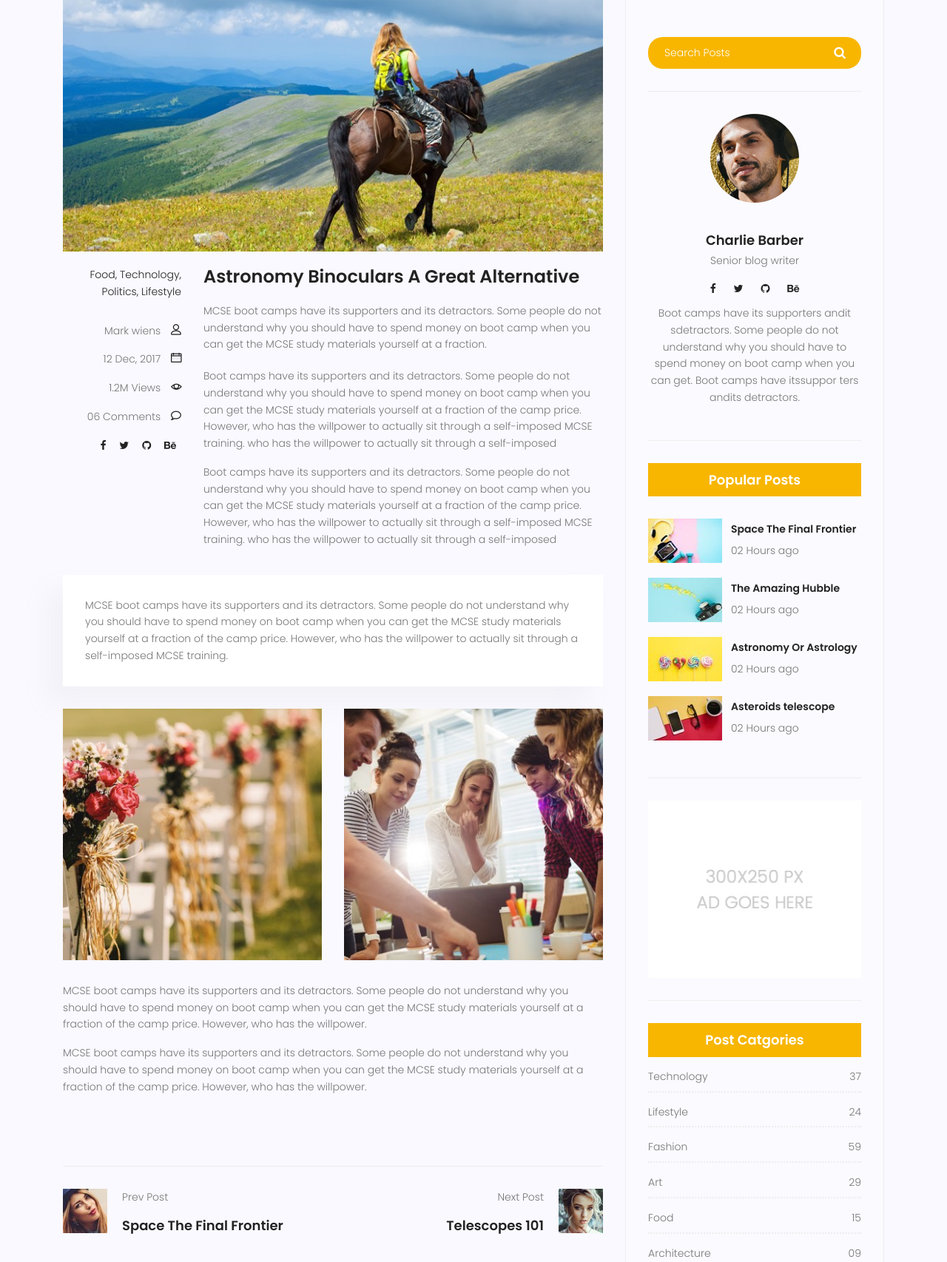
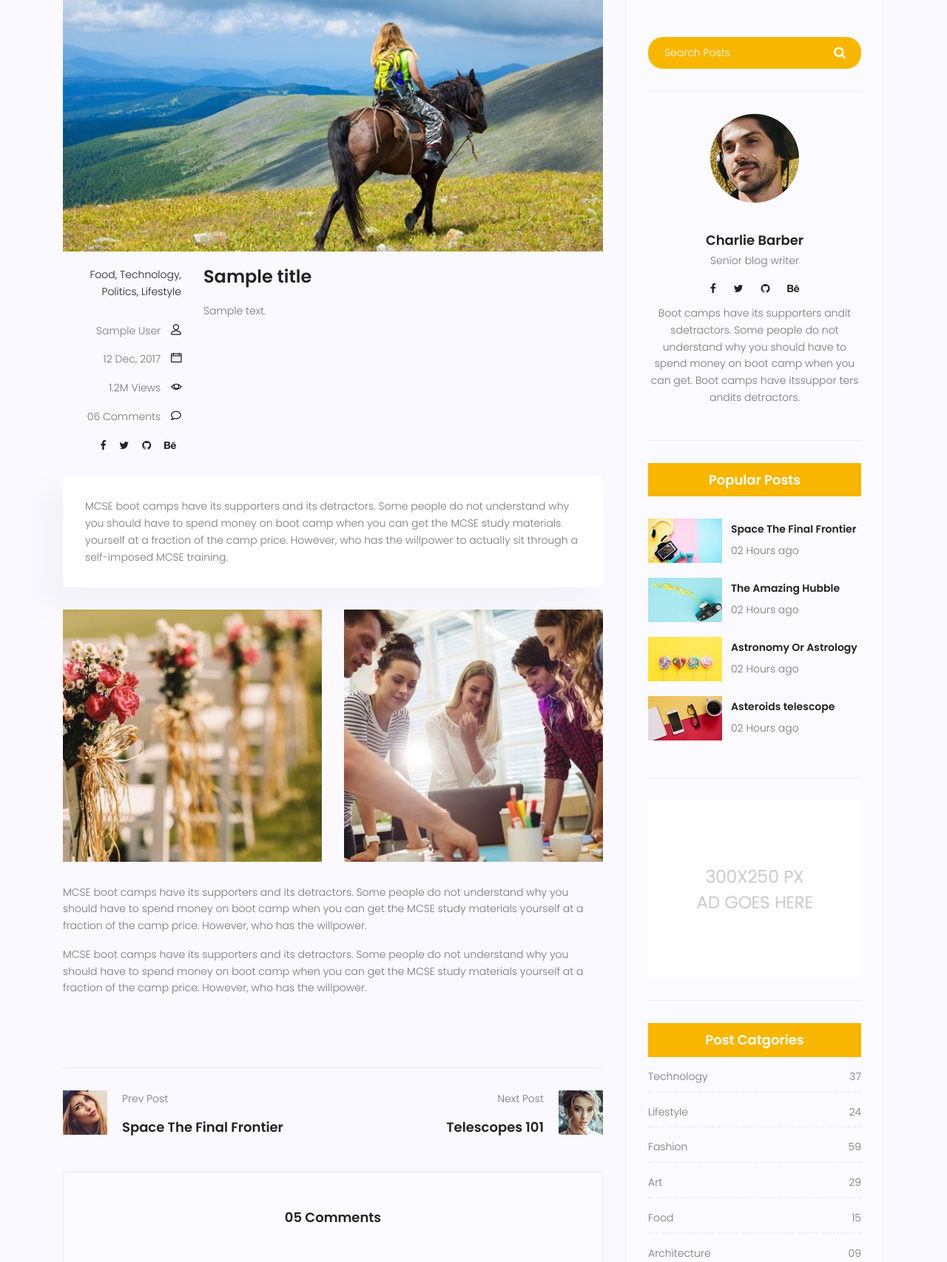
Before and after one commit to somayehhosseinbeig/webprogramming, a Django app: template templates/blog/blog-single.html in a window 1280 px wide. Shown: the part 421-2127 px from the top of the page at 74% size. Run offline with Django 5.2, Linux system fonts and the light colour scheme; the template is opened without the code that fills it: most values are stand-ins (such as "Sample title", 1, 10 or a date in 2020); some libraries are stand-ins or nearby versions.

```diff
--- a/blog/views.py
+++ b/blog/views.py
@@ -5,4 +5,5 @@ def blog_view(request):
      return render(request,'blog/blog-home.html')
 
 def blog_single(request):
-     return render(request,'blog/blog-single.html')
+     context = {'title':'bitcoin crashed again!', 'content': 'bitcoin was flying but now grounded as always', 'author':'somayehhosseinbeig'}
+     return render(request,'blog/blog-single.html', context)
--- a/templates/blog/blog-single.html
+++ b/templates/blog/blog-single.html
@@ -12,7 +12,9 @@
 				<h1 class="text-white">
 					Blog Details Page
 				</h1>
-							<p class="text-white link-nav"><a href="index.html">Home </a>  <span class="lnr lnr-arrow-right"></span><a href="blog-home.html">Blog </a> <span class="lnr lnr-arrow-right"></span> <a href="blog-single.html"> Blog Details Page</a></p>
+				<p class="text-white link-nav"><a href="{% url 'blog:index' %}">Home </a> <span
+						class="lnr lnr-arrow-right"></span><a href="{% url 'blog:index' %}">Blog </a> <span
+						class="lnr lnr-arrow-right"></span> <a href="{% url 'blog:single' %}"> Blog Details Page</a></p>
 			</div>
 		</div>
 	</div>
@@ -27,7 +29,7 @@
 				<div class="single-post row">
 					<div class="col-lg-12">
 						<div class="feature-img">
-										<img class="img-fluid" src="img/blog/feature-img1.jpg" alt="">
+							<img class="img-fluid" src="{% static 'img/blog/feature-img1.jpg' %}" alt="">
 						</div>
 					</div>
 					<div class="col-lg-3  col-md-3 meta-details">
@@ -38,10 +40,14 @@
 							<li><a href="#">Lifestyle</a></li>
 						</ul>
 						<div class="user-details row">
-										<p class="user-name col-lg-12 col-md-12 col-6"><a href="#">Mark wiens</a> <span class="lnr lnr-user"></span></p>
-										<p class="date col-lg-12 col-md-12 col-6"><a href="#">12 Dec, 2017</a> <span class="lnr lnr-calendar-full"></span></p>
-										<p class="view col-lg-12 col-md-12 col-6"><a href="#">1.2M Views</a> <span class="lnr lnr-eye"></span></p>
-										<p class="comments col-lg-12 col-md-12 col-6"><a href="#">06 Comments</a> <span class="lnr lnr-bubble"></span></p>
+							<p class="user-name col-lg-12 col-md-12 col-6"><a href="#">{{author}}</a> <span
+									class="lnr lnr-user"></span></p>
+							<p class="date col-lg-12 col-md-12 col-6"><a href="#">12 Dec, 2017</a> <span
+									class="lnr lnr-calendar-full"></span></p>
+							<p class="view col-lg-12 col-md-12 col-6"><a href="#">1.2M Views</a> <span
+									class="lnr lnr-eye"></span></p>
+							<p class="comments col-lg-12 col-md-12 col-6"><a href="#">06 Comments</a> <span
+									class="lnr lnr-bubble"></span></p>
 							<ul class="social-links col-lg-12 col-md-12 col-6">
 								<li><a href="#"><i class="fa fa-facebook"></i></a></li>
 								<li><a href="#"><i class="fa fa-twitter"></i></a></li>
@@ -51,34 +57,37 @@
 						</div>
 					</div>
 					<div class="col-lg-9 col-md-9">
-									<h3 class="mt-20 mb-20">Astronomy Binoculars A Great Alternative</h3>
-									<p class="excert">
-										MCSE boot camps have its supporters and its detractors. Some people do not understand why you should have to spend money on boot camp when you can get the MCSE study materials yourself at a fraction.
-									</p>
+						<h3 class="mt-20 mb-20">{{title}}</h3>
 						<p>
-										Boot camps have its supporters and its detractors. Some people do not understand why you should have to spend money on boot camp when you can get the MCSE study materials yourself at a fraction of the camp price. However, who has the willpower to actually sit through a self-imposed MCSE training. who has the willpower to actually sit through a self-imposed
-									</p>
-									<p>
-										Boot camps have its supporters and its detractors. Some people do not understand why you should have to spend money on boot camp when you can get the MCSE study materials yourself at a fraction of the camp price. However, who has the willpower to actually sit through a self-imposed MCSE training. who has the willpower to actually sit through a self-imposed
+							{{content}}
 						</p>
 					</div>
 					<div class="col-lg-12">
 						<div class="quotes">
-										MCSE boot camps have its supporters and its detractors. Some people do not understand why you should have to spend money on boot camp when you can get the MCSE study materials yourself at a fraction of the camp price. However, who has the willpower to actually sit through a self-imposed MCSE training.
+							MCSE boot camps have its supporters and its detractors. Some people do not understand why
+							you should have to spend money on boot camp when you can get the MCSE study materials
+							yourself at a fraction of the camp price. However, who has the willpower to actually sit
+							through a self-imposed MCSE training.
 						</div>
 						<div class="row mt-30 mb-30">
 							<div class="col-6">
-											<img class="img-fluid" src="img/blog/post-img1.jpg" alt="">
+								<img class="img-fluid" src="{% static 'img/blog/post-img1.jpg' %}" alt="">
 							</div>
 							<div class="col-6">
-											<img class="img-fluid" src="img/blog/post-img2.jpg" alt="">
+								<img class="img-fluid" src="{% static 'img/blog/post-img2.jpg' %}" alt="">
 							</div>
 							<div class="col-lg-12 mt-30">
 								<p>
-												MCSE boot camps have its supporters and its detractors. Some people do not understand why you should have to spend money on boot camp when you can get the MCSE study materials yourself at a fraction of the camp price. However, who has the willpower.
+									MCSE boot camps have its supporters and its detractors. Some people do not
+									understand why you should have to spend money on boot camp when you can get the MCSE
+									study materials yourself at a fraction of the camp price. However, who has the
+									willpower.
 								</p>
 								<p>
-												MCSE boot camps have its supporters and its detractors. Some people do not understand why you should have to spend money on boot camp when you can get the MCSE study materials yourself at a fraction of the camp price. However, who has the willpower.
+									MCSE boot camps have its supporters and its detractors. Some people do not
+									understand why you should have to spend money on boot camp when you can get the MCSE
+									study materials yourself at a fraction of the camp price. However, who has the
+									willpower.
 								</p>
 							</div>
 						</div>
@@ -86,28 +95,34 @@
 				</div>
 				<div class="navigation-area">
 					<div class="row">
-									<div class="col-lg-6 col-md-6 col-12 nav-left flex-row d-flex justify-content-start align-items-center">
+						<div
+							class="col-lg-6 col-md-6 col-12 nav-left flex-row d-flex justify-content-start align-items-center">
 							<div class="thumb">
-											<a href="#"><img class="img-fluid" src="img/blog/prev.jpg" alt=""></a>
+								<a href="#"><img class="img-fluid" src="{% static 'img/blog/prev.jpg' %}" alt=""></a>
 							</div>
 							<div class="arrow">
 								<a href="#"><span class="lnr text-white lnr-arrow-left"></span></a>
 							</div>
 							<div class="detials">
 								<p>Prev Post</p>
-											<a href="#"><h4>Space The Final Frontier</h4></a>
+								<a href="#">
+									<h4>Space The Final Frontier</h4>
+								</a>
 							</div>
 						</div>
-									<div class="col-lg-6 col-md-6 col-12 nav-right flex-row d-flex justify-content-end align-items-center">
+						<div
+							class="col-lg-6 col-md-6 col-12 nav-right flex-row d-flex justify-content-end align-items-center">
 							<div class="detials">
 								<p>Next Post</p>
-											<a href="#"><h4>Telescopes 101</h4></a>
+								<a href="#">
+									<h4>Telescopes 101</h4>
+								</a>
 							</div>
 							<div class="arrow">
 								<a href="#"><span class="lnr text-white lnr-arrow-right"></span></a>
 							</div>
 							<div class="thumb">
-											<a href="#"><img class="img-fluid" src="img/blog/next.jpg" alt=""></a>
+								<a href="#"><img class="img-fluid" src="{% static 'img/blog/next.jpg' %}" alt=""></a>
 							</div>
 						</div>
 					</div>
@@ -118,7 +133,7 @@
 						<div class="single-comment justify-content-between d-flex">
 							<div class="user justify-content-between d-flex">
 								<div class="thumb">
-                                                <img src="img/blog/c1.jpg" alt="">
+									<img src="{% static 'img/blog/c1.jpg' %}" alt="">
 								</div>
 								<div class="desc">
 									<h5><a href="#">Emilly Blunt</a></h5>
@@ -137,7 +152,7 @@
 						<div class="single-comment justify-content-between d-flex">
 							<div class="user justify-content-between d-flex">
 								<div class="thumb">
-                                                <img src="img/blog/c2.jpg" alt="">
+									<img src="{% static 'img/blog/c2.jpg' %}" alt="">
 								</div>
 								<div class="desc">
 									<h5><a href="#">Elsie Cunningham</a></h5>
@@ -156,7 +171,7 @@
 						<div class="single-comment justify-content-between d-flex">
 							<div class="user justify-content-between d-flex">
 								<div class="thumb">
-                                                <img src="img/blog/c3.jpg" alt="">
+									<img src="{% static 'img/blog/c3.jpg' %}" alt="">
 								</div>
 								<div class="desc">
 									<h5><a href="#">Annie Stephens</a></h5>
@@ -175,7 +190,7 @@
 						<div class="single-comment justify-content-between d-flex">
 							<div class="user justify-content-between d-flex">
 								<div class="thumb">
-                                                <img src="img/blog/c4.jpg" alt="">
+									<img src="{% static 'img/blog/c4.jpg' %}" alt="">
 								</div>
 								<div class="desc">
 									<h5><a href="#">Maria Luna</a></h5>
@@ -194,7 +209,7 @@
 						<div class="single-comment justify-content-between d-flex">
 							<div class="user justify-content-between d-flex">
 								<div class="thumb">
-                                                <img src="img/blog/c5.jpg" alt="">
+									<img src="{% static 'img/blog/c5.jpg' %}" alt="">
 								</div>
 								<div class="desc">
 									<h5><a href="#">Ina Hayes</a></h5>
@@ -215,17 +230,22 @@
 					<form>
 						<div class="form-group form-inline">
 							<div class="form-group col-lg-6 col-md-12 name">
-									    <input type="text" class="form-control" id="name" placeholder="Enter Name" onfocus="this.placeholder = ''" onblur="this.placeholder = 'Enter Name'">
+								<input type="text" class="form-control" id="name" placeholder="Enter Name"
+									onfocus="this.placeholder = ''" onblur="this.placeholder = 'Enter Name'">
 							</div>
 							<div class="form-group col-lg-6 col-md-12 email">
-									    <input type="email" class="form-control" id="email" placeholder="Enter email address" onfocus="this.placeholder = ''" onblur="this.placeholder = 'Enter email address'">
+								<input type="email" class="form-control" id="email" placeholder="Enter email address"
+									onfocus="this.placeholder = ''" onblur="this.placeholder = 'Enter email address'">
 							</div>
 						</div>
 						<div class="form-group">
-										<input type="text" class="form-control" id="subject" placeholder="Subject" onfocus="this.placeholder = ''" onblur="this.placeholder = 'Subject'">
+							<input type="text" class="form-control" id="subject" placeholder="Subject"
+								onfocus="this.placeholder = ''" onblur="this.placeholder = 'Subject'">
 						</div>
 						<div class="form-group">
-										<textarea class="form-control mb-10" rows="5" name="message" placeholder="Messege" onfocus="this.placeholder = ''" onblur="this.placeholder = 'Messege'" required=""></textarea>
+							<textarea class="form-control mb-10" rows="5" name="message" placeholder="Messege"
+								onfocus="this.placeholder = ''" onblur="this.placeholder = 'Messege'"
+								required=""></textarea>
 						</div>
 						<a href="#" class="primary-btn text-uppercase">Post Comment</a>
 					</form>
@@ -235,13 +255,16 @@
 				<div class="widget-wrap">
 					<div class="single-sidebar-widget search-widget">
 						<form class="search-form" action="#">
-			                            <input placeholder="Search Posts" name="search" type="text" onfocus="this.placeholder = ''" onblur="this.placeholder = 'Search Posts'" >
+							<input placeholder="Search Posts" name="search" type="text" onfocus="this.placeholder = ''"
+								onblur="this.placeholder = 'Search Posts'">
 							<button type="submit"><i class="fa fa-search"></i></button>
 						</form>
 					</div>
 					<div class="single-sidebar-widget user-info-widget">
-									<img src="img/blog/user-info.png" alt="">
-									<a href="#"><h4>Charlie Barber</h4></a>
+						<img src="{% static 'img/blog/user-info.png' %}" alt="">
+						<a href="#">
+							<h4>Charlie Barber</h4>
+						</a>
 						<p>
 							Senior blog writer
 						</p>
@@ -252,7 +275,9 @@
 							<li><a href="#"><i class="fa fa-behance"></i></a></li>
 						</ul>
 						<p>
-										Boot camps have its supporters andit sdetractors. Some people do not understand why you should have to spend money on boot camp when you can get. Boot camps have itssuppor ters andits detractors.
+							Boot camps have its supporters andit sdetractors. Some people do not understand why you
+							should have to spend money on boot camp when you can get. Boot camps have itssuppor ters
+							andits detractors.
 						</p>
 					</div>
 					<div class="single-sidebar-widget popular-post-widget">
@@ -260,44 +285,52 @@
 						<div class="popular-post-list">
 							<div class="single-post-list d-flex flex-row align-items-center">
 								<div class="thumb">
-												<img class="img-fluid" src="img/blog/pp1.jpg" alt="">
+									<img class="img-fluid" src="{% static 'img/blog/pp1.jpg' %}" alt="">
 								</div>
 								<div class="details">
-												<a href="blog-single.html"><h6>Space The Final Frontier</h6></a>
+									<a href="{% url 'blog:single' %}">
+										<h6>Space The Final Frontier</h6>
+									</a>
 									<p>02 Hours ago</p>
 								</div>
 							</div>
 							<div class="single-post-list d-flex flex-row align-items-center">
 								<div class="thumb">
-												<img class="img-fluid" src="img/blog/pp2.jpg" alt="">
+									<img class="img-fluid" src="{% static 'img/blog/pp2.jpg' %}" alt="">
 								</div>
 								<div class="details">
-												<a href="blog-single.html"><h6>The Amazing Hubble</h6></a>
+									<a href="{% url 'blog:single' %}">
+										<h6>The Amazing Hubble</h6>
+									</a>
 									<p>02 Hours ago</p>
 								</div>
 							</div>
 							<div class="single-post-list d-flex flex-row align-items-center">
 								<div class="thumb">
-												<img class="img-fluid" src="img/blog/pp3.jpg" alt="">
+									<img class="img-fluid" src="{% static 'img/blog/pp3.jpg' %}" alt="">
 								</div>
 								<div class="details">
-												<a href="blog-single.html"><h6>Astronomy Or Astrology</h6></a>
+									<a href="{% url 'blog:single' %}">
+										<h6>Astronomy Or Astrology</h6>
+									</a>
 									<p>02 Hours ago</p>
 								</div>
 							</div>
 							<div class="single-post-list d-flex flex-row align-items-center">
 								<div class="thumb">
-												<img class="img-fluid" src="img/blog/pp4.jpg" alt="">
+									<img class="img-fluid" src="{% static 'img/blog/pp4.jpg' %}" alt="">
 								</div>
 								<div class="details">
-												<a href="blog-single.html"><h6>Asteroids telescope</h6></a>
+									<a href="{% url 'blog:single' %}">
+										<h6>Asteroids telescope</h6>
+									</a>
 									<p>02 Hours ago</p>
 								</div>
 							</div>
 						</div>
 					</div>
 					<div class="single-sidebar-widget ads-widget">
-									<a href="#"><img class="img-fluid" src="img/blog/ads-banner.jpg" alt=""></a>
+						<a href="#"><img class="img-fluid" src="{% static 'img/blog/ads-banner.jpg' %}" alt=""></a>
 					</div>
 					<div class="single-sidebar-widget post-category-widget">
 						<h4 class="category-title">Post Catgories</h4>
@@ -359,7 +392,9 @@
 										<div class="input-group-text"><i class="fa fa-envelope" aria-hidden="true"></i>
 										</div>
 									</div>
-									        <input type="text" class="form-control" id="inlineFormInputGroup" placeholder="Enter email" onfocus="this.placeholder = ''" onblur="this.placeholder = 'Enter email'" >
+									<input type="text" class="form-control" id="inlineFormInputGroup"
+										placeholder="Enter email" onfocus="this.placeholder = ''"
+										onblur="this.placeholder = 'Enter email'">
 								</div>
 							</div>
 							<a href="#" class="bbtns">Subcribe</a>
--- a/website/urls.py
+++ b/website/urls.py
@@ -6,5 +6,6 @@ app_name = 'website'
 urlpatterns = [
     path('', index_view, name='index'),
     path('about', about_view, name='about'),
-    path('contact', contact_view, name='contact')
+    path('contact', contact_view, name='contact'),
+    path('test', test_view, name='test')
 ]
--- a/website/views.py
+++ b/website/views.py
@@ -10,3 +10,7 @@ def about_view(request):
 
 def contact_view(request):
     return render(request,'website/contact.html')
+
+def test_view(request):
+
+    return render(request,'website/test.html',{'name':'Somayeh', 'lastname':'Hosseinbeig'})
```
Also changed, not shown: blog/admin.py (+12 -0 lines), blog/models.py (+20 -0 lines), templates/website/test.html (added, +11 -0 lines), website/admin.py (+10 -0 lines), website/models.py (+12 -0 lines), blog/migrations/0001_initial.py (added), blog/migrations/0002_alter_post_title.py (added), blog/migrations/0003_contact_post_counted_views_post_created_date_and_more.py (added), blog/migrations/0004_delete_contact_alter_post_options.py (added), db.sqlite3, website/migrations/0001_initial.py (added). Lines whose indentation alone changed are shown as unchanged.
